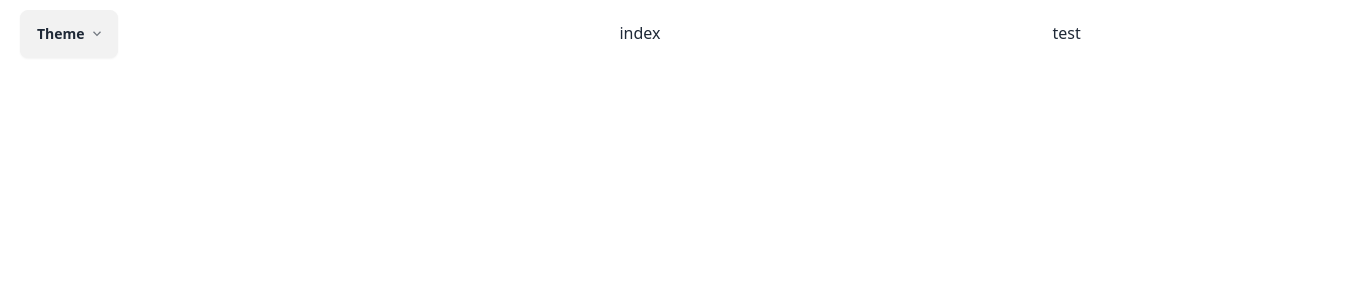
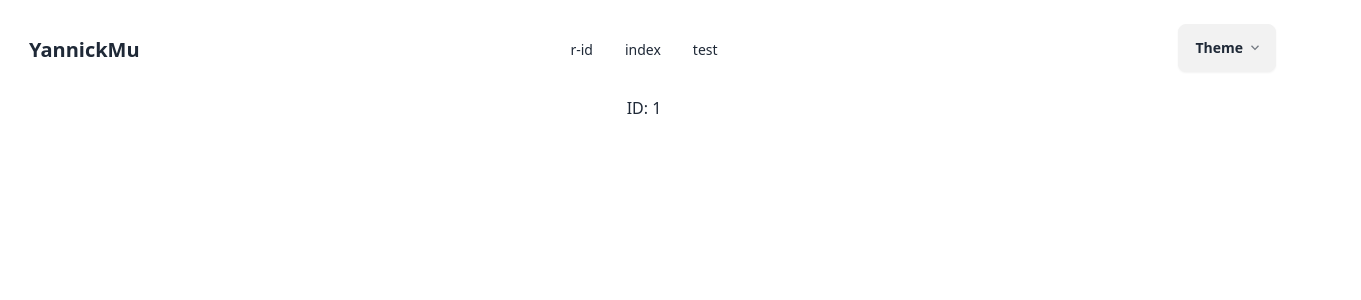
Before and after one commit to YannickMu/linkshortener, a Nuxt app: page /r/1 in a window 1280 px wide. Before the commit this address had no page. Shown: the top 300 px of the page, 1361 px wide, since content can reach past the window. Built offline with nearby package versions, Linux system fonts and the light colour scheme.

Commit message:
changed navbar

```diff
--- a/app.vue
+++ b/app.vue
@@ -1,56 +1,55 @@
 <template>
-  <div class="w-full justify-center items-center flex m-2 mt-20 flex-col">
-    <NuxtPage />
-  </div>
-  <div class="btm-nav top-0 bottom-auto">
-    <div class="dropdown mb-2">
-      <div tabindex="0" role="button" class="btn mt-3 ml-5 mb-2">
-        Theme
+  <div class="w-full justify-center items-center flex m-1 flex-col">
+    <div class="navbar bg-base-100">
+      <div class="navbar-start">
+        <div class="dropdown">
+          <div tabindex="0" role="button" class="btn btn-ghost lg:hidden">
             <svg
-          width="12px"
-          height="12px"
-          class="inline-block h-2 w-2 fill-current opacity-60"
               xmlns="http://www.w3.org/2000/svg"
-          viewBox="0 0 2048 2048"
+              class="h-5 w-5"
+              fill="none"
+              viewBox="0 0 24 24"
+              stroke="currentColor"
             >
               <path
-            d="M1799 349l242 241-1017 1017L7 590l242-241 775 775 775-775z"
-          ></path>
+                stroke-linecap="round"
+                stroke-linejoin="round"
+                stroke-width="2"
+                d="M4 6h16M4 12h8m-8 6h16"
+              />
             </svg>
           </div>
           <ul
             tabindex="0"
-        class="dropdown-content bg-base-300 rounded-box z-[1] w-52 p-2 shadow-2xl"
+            class="menu menu-sm dropdown-content bg-base-100 rounded-box z-[1] mt-3 w-52 p-2 shadow"
           >
-        <li>
-          <input
-            type="radio"
-            name="theme-dropdown"
-            class="theme-controller btn btn-sm btn-block btn-ghost justify-start"
-            aria-label="default"
-            value="default"
-          />
-        </li>
-        <li v-for="theme of themes">
-          <input
-            type="radio"
-            name="theme-dropdown"
-            class="theme-controller btn btn-sm btn-block btn-ghost justify-start"
-            :aria-label="theme"
-            :value="theme"
-          />
+            <li v-for="route of routes">
+              <nuxt-link :to="route.path" class="hover:brightness-75">{{
+                route.name
+              }}</nuxt-link>
             </li>
           </ul>
         </div>
-    <nuxt-link
-      v-for="route of routes"
-      :to="route.path"
-      class="hover:brightness-75"
-      >{{ route.name }}</nuxt-link
-    >
+        <nuxt-link class="btn btn-ghost text-xl" :to="'/'">YannickMu</nuxt-link>
+      </div>
+      <div class="navbar-center hidden lg:flex">
+        <ul class="menu menu-horizontal px-1">
+          <li v-for="route of routes">
+            <nuxt-link :to="route.path" class="hover:brightness-75">{{
+              route.name
+            }}</nuxt-link>
+          </li>
+        </ul>
+      </div>
+      <div class="navbar-end">
+        <ThemeChanger />
+      </div>
+    </div>
+    <NuxtPage />
   </div>
 </template>
 <script setup lang="ts">
 const router = useRouter();
-const routes = router.getRoutes();
+const routerroutes = router.getRoutes();
+const routes = routerroutes.filter(({ name }) => !name.includes("ignore"));
 </script>
--- /dev/null
+++ b/components/ThemeChanger.vue
@@ -0,0 +1,41 @@
+<template>
+  <div class="dropdown mb-2">
+    <div tabindex="0" role="button" class="btn mt-3 ml-5 mb-2">
+      Theme
+      <svg
+        width="12px"
+        height="12px"
+        class="inline-block h-2 w-2 fill-current opacity-60"
+        xmlns="http://www.w3.org/2000/svg"
+        viewBox="0 0 2048 2048"
+      >
+        <path
+          d="M1799 349l242 241-1017 1017L7 590l242-241 775 775 775-775z"
+        ></path>
+      </svg>
+    </div>
+    <ul
+      tabindex="0"
+      class="dropdown-content bg-base-300 rounded-box z-[1] w-52 p-2 shadow-2xl"
+    >
+      <li>
+        <input
+          type="radio"
+          name="theme-dropdown"
+          class="theme-controller btn btn-sm btn-block btn-ghost justify-start"
+          aria-label="default"
+          value="default"
+        />
+      </li>
+      <li v-for="theme of themes">
+        <input
+          type="radio"
+          name="theme-dropdown"
+          class="theme-controller btn btn-sm btn-block btn-ghost justify-start"
+          :aria-label="theme"
+          :value="theme"
+        />
+      </li>
+    </ul>
+  </div>
+</template>
--- a/pages/index.vue
+++ b/pages/index.vue
@@ -1,5 +1,5 @@
 <template>
-    <div>
+  <div>
     <div role="alert" class="alert alert-error">
       <svg
         xmlns="http://www.w3.org/2000/svg"
@@ -14,7 +14,21 @@
           d="M10 14l2-2m0 0l2-2m-2 2l-2-2m2 2l2 2m7-2a9 9 0 11-18 0 9 9 0 0118 0z"
         />
       </svg>
-      <span>Error! Task failed successfully.</span>
+      <span>Error! Task failed successfully {{ count }} times.</span>
     </div>
+    <input
+      type="text"
+      ref="input"
+      placeholder="Test"
+      class="input input-bordered w-full max-w-xs"
+    />
+    <button @click="console.log(input.value)" class="btn btn-sm btn-primary">
+      Test
+    </button>
   </div>
 </template>
+
+<script setup lang="ts">
+definePageMeta({ name: "Home" });
+const input = ref("");
+</script>
--- /dev/null
+++ b/pages/r/[id].vue
@@ -0,0 +1,7 @@
+<template>
+  <div>ID: {{ route.params.id }}</div>
+</template>
+<script setup lang="ts">
+const route = useRoute();
+definePageMeta({ name: "ignore" });
+</script>
--- a/pages/test.vue
+++ b/pages/test.vue
@@ -1,5 +1,5 @@
 <template>
-    <div>
+  <div>
     <div role="alert" class="alert alert-error">
       <svg
         xmlns="http://www.w3.org/2000/svg"
@@ -18,3 +18,7 @@
     </div>
   </div>
 </template>
+
+<script setup lang="ts">
+definePageMeta({ name: "Test" });
+</script>
```
Lines whose indentation alone changed are shown as unchanged.
